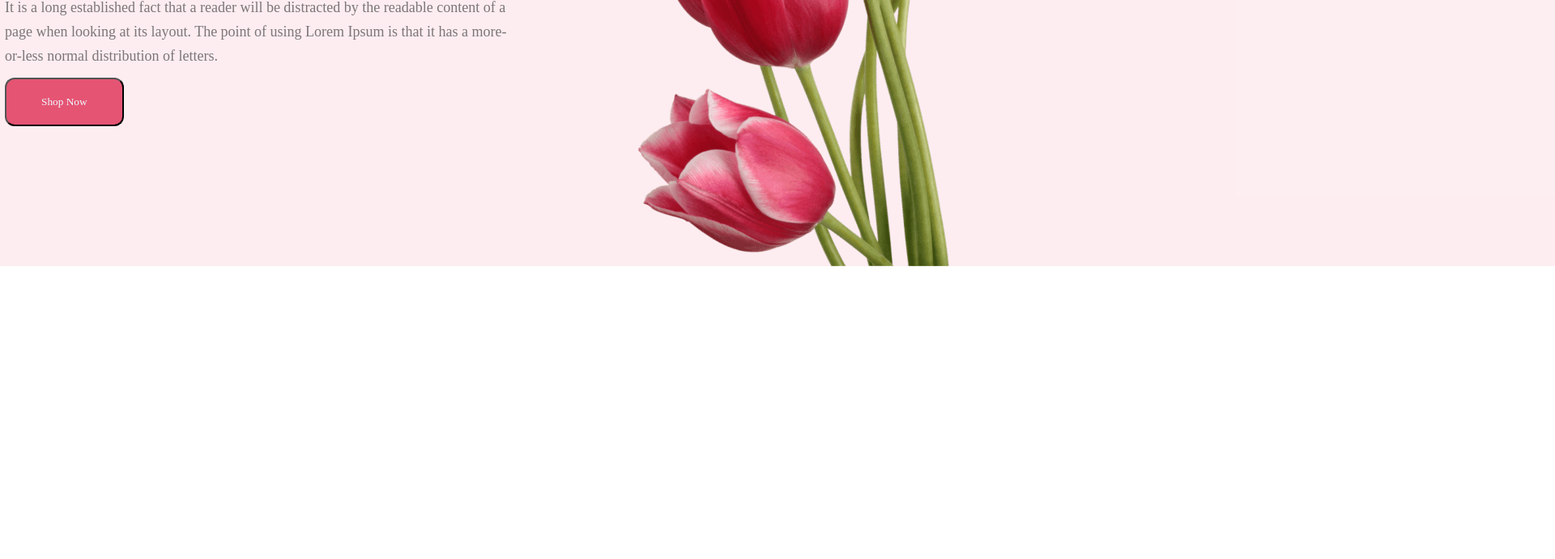
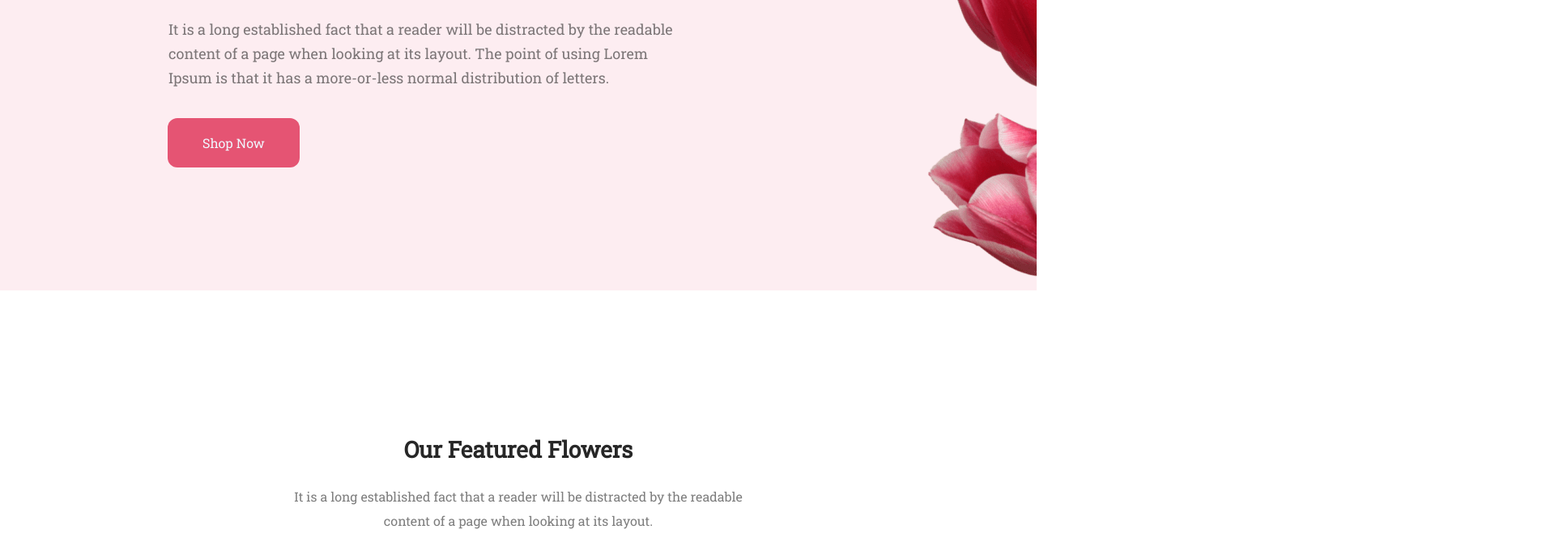
Before and after one commit to iamfardinn/Flower-shop-website, a plain HTML site: page index.html in a window 1280 px wide. Shown: the part 521-1212 px from the top of the page at 81% size, 1920 px wide, since content can reach past the window. Before the commit the page ends 904 px from the top, so only its background shows below. Drawn offline with Linux system fonts and the light colour scheme.

Commit message:
second div

```diff
--- a/index.html
+++ b/index.html
@@ -5,6 +5,11 @@
     <meta name="viewport" content="width=device-width, initial-scale=1.0">
     <title>Floural</title>
     <link rel="stylesheet" href="style.css">
+    <link rel="preconnect" href="https://fonts.googleapis.com">
+<link rel="preconnect" href="https://fonts.gstatic.com" crossorigin>
+<link href="https://fonts.googleapis.com/css2?family=Dosis:wght@600&family=Nunito:wght@500&family=Roboto+Slab&display=swap" rel="stylesheet">
+
+
 </head>
 <body>
     <header class="head">
@@ -28,6 +33,15 @@
      </div>
 
     </header>
+    <main>
+        <div class="products-text">
+            <h3 class="first-heading">Our Featured Flowers</h3>
+            <p class="first-paragraph">It is a long established fact that a reader will be distracted by the readable<br> content of a page when looking at its layout.</p>
+        </div>
+        <div class="flowers-container">
+
+        </div>
+    </main>
 
 </body>
 </html>
--- a/style.css
+++ b/style.css
@@ -4,17 +4,22 @@
     font-family: 'Dosis', sans-serif;
     font-family: 'Nunito', sans-serif;
     font-family: 'Roboto Slab', serif;
+    overflow-x: hidden;
 
 }
 .head{
     background-color:#E554731A ;
     width: 1920px;
-    height: 850px;
+
 }
 
 .primary-container{
     display: flex;
     align-items: center;
+    justify-content: space-evenly;
+    margin-top: 80px;
+    margin
+
 
 }
 
@@ -23,7 +28,7 @@
     height: 288px;
     color: #272727;
 
-font-size: 80px;
+font-size: 70px;
 font-style: normal;
 font-weight: 800;
 line-height: normal;
@@ -37,7 +42,9 @@
 
     font-weight: 400;
     line-height: 30px;
-    margin: 6px;
+    margin: 4px;
+    margin-top: 25px;
+    margin-bottom: 32px;
 
 }
 .text-container{
@@ -51,9 +58,54 @@
 border-radius: 12px;
 background-color: #E55473;
 color: aliceblue;
-margin: 6px;
+margin: 3px;
+border: none;
+font-size: 16px;
 }
 
 .image{
-   margin: 50px
+   height: 800px;
+   width: 600px;
+   overflow-y: hidden;
+
 }
+
+.first-flower{
+    height: 800px;
+
+}
+.products-text{
+    display: flex;
+  flex-direction: column;
+  justify-content: center;
+  align-items: center;
+  padding-top: 178px;
+
+
+}
+.first-heading{
+    font-size: 28px;
+    color: #272727;
+
+
+
+
+
+}
+.first-paragraph{
+    display: flex;
+    align-items: center;
+    justify-content: center;
+    text-align: center;
+    margin-top: 30px;
+    width: 634px;
+    color: rgba(39, 39, 39, 0.60);
+
+    font-size: 16px;
+
+    font-weight: 400;
+    line-height: 30px;
+    margin: 4px;
+    margin-top: 25px;
+    margin-bottom: 32px;
+}
```
